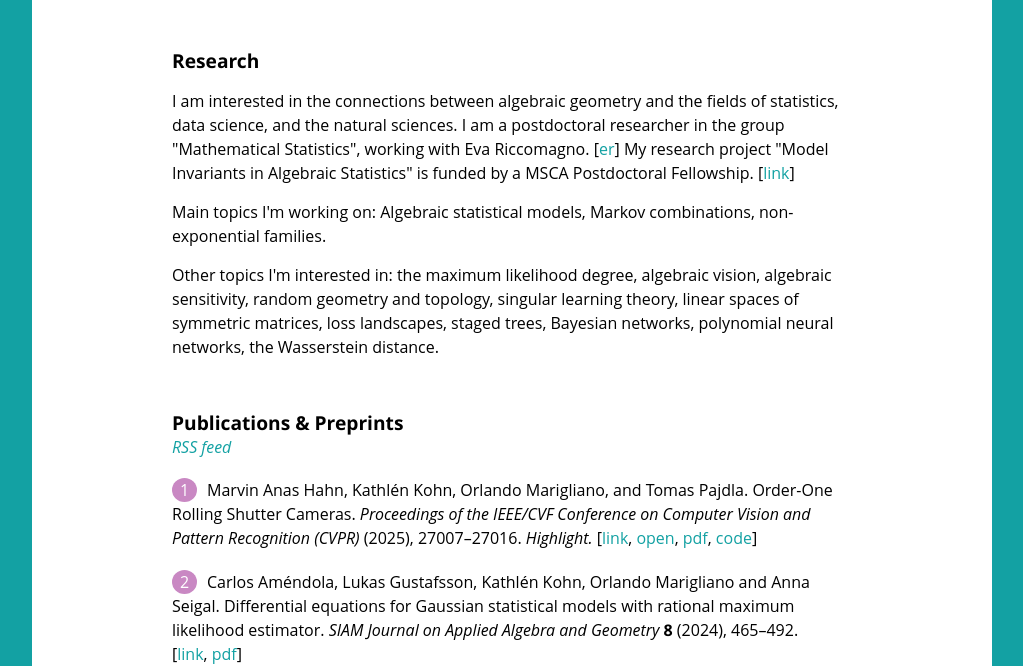
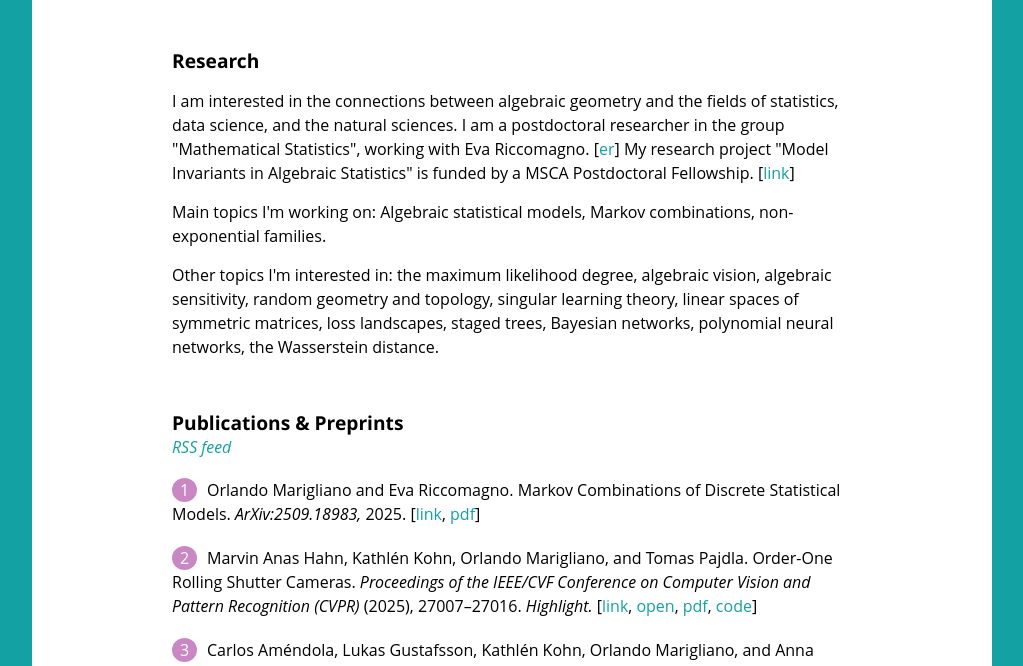
Before and after one commit to Orl628/Orl628.github.io, a plain HTML site: page index.html in a window 1280 px wide. Shown: the part 305-971 px from the top of the page, without its empty margins (128-1151 px from the left). Drawn offline with Linux system fonts and the light colour scheme; a web font is replaced by a local one.

Commit message:
new paper

```diff
--- a/index.html
+++ b/index.html
@@ -192,6 +192,16 @@ Other topics I'm interested in: the maximum likelihood degree, algebraic vision,
 
 <ol>
 <li>
+Orlando Marigliano and Eva Riccomagno.
+Markov Combinations of Discrete Statistical Models.
+<i>
+ArXiv:2509.18983,
+</i>
+2025.
+[<a href = https://arxiv.org/abs/2509.18983>link</a>,
+<a href = combining-discrete.pdf>pdf</a>]
+</li>
+<li>
 Marvin Anas Hahn, Kathlén Kohn, Orlando Marigliano, and Tomas Pajdla.
 Order-One Rolling Shutter Cameras.
 <i>
@@ -208,7 +218,7 @@ Highlight.
 <a href = rolling-congruences.pdf>pdf</a>,
 <a href = rolling-congruences-code.zip>code</a>]
 </li><li>
-Carlos Améndola, Lukas Gustafsson, Kathlén Kohn, Orlando Marigliano and Anna Seigal.
+Carlos Améndola, Lukas Gustafsson, Kathlén Kohn, Orlando Marigliano, and Anna Seigal.
 Differential equations for Gaussian statistical models with rational maximum likelihood estimator.
 <i>SIAM Journal on Applied Algebra and Geometry</i>
 <b>
@@ -414,6 +424,9 @@ Manuele Leonelli</a>,
 https://people.ciirc.cvut.cz/~pajdla/>
 Tomas Pajdla</a>,
 <a href=
+https://dima.unige.it/eva.riccomagno@unige.it>
+Eva Riccomagno</a>,
+<a href=
 https://www.hsu-hh.de/statdat/en/leonie-selk-2>
 Leonie Selk</a>,
 <a href=
```
Also changed, not shown: 1 other file.
